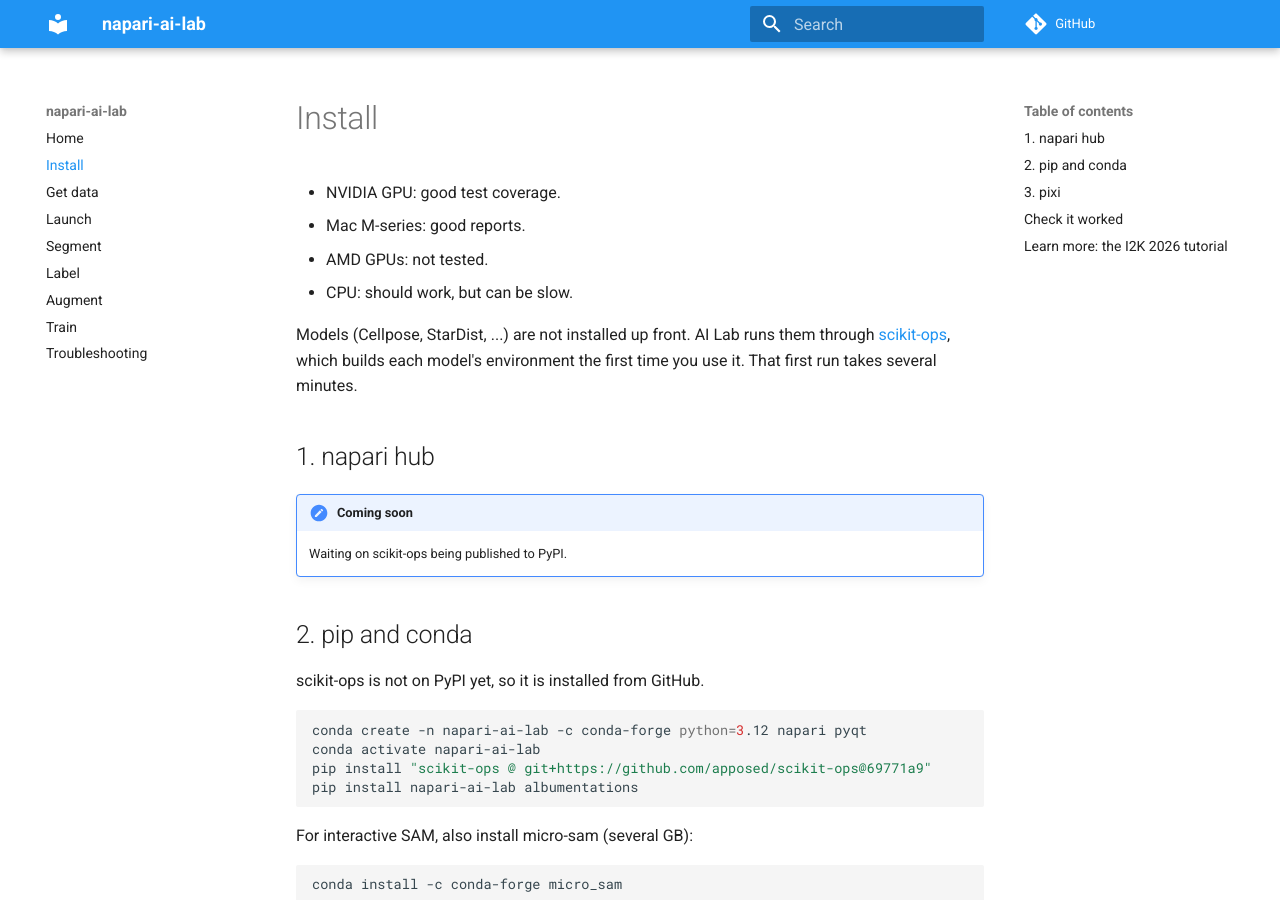
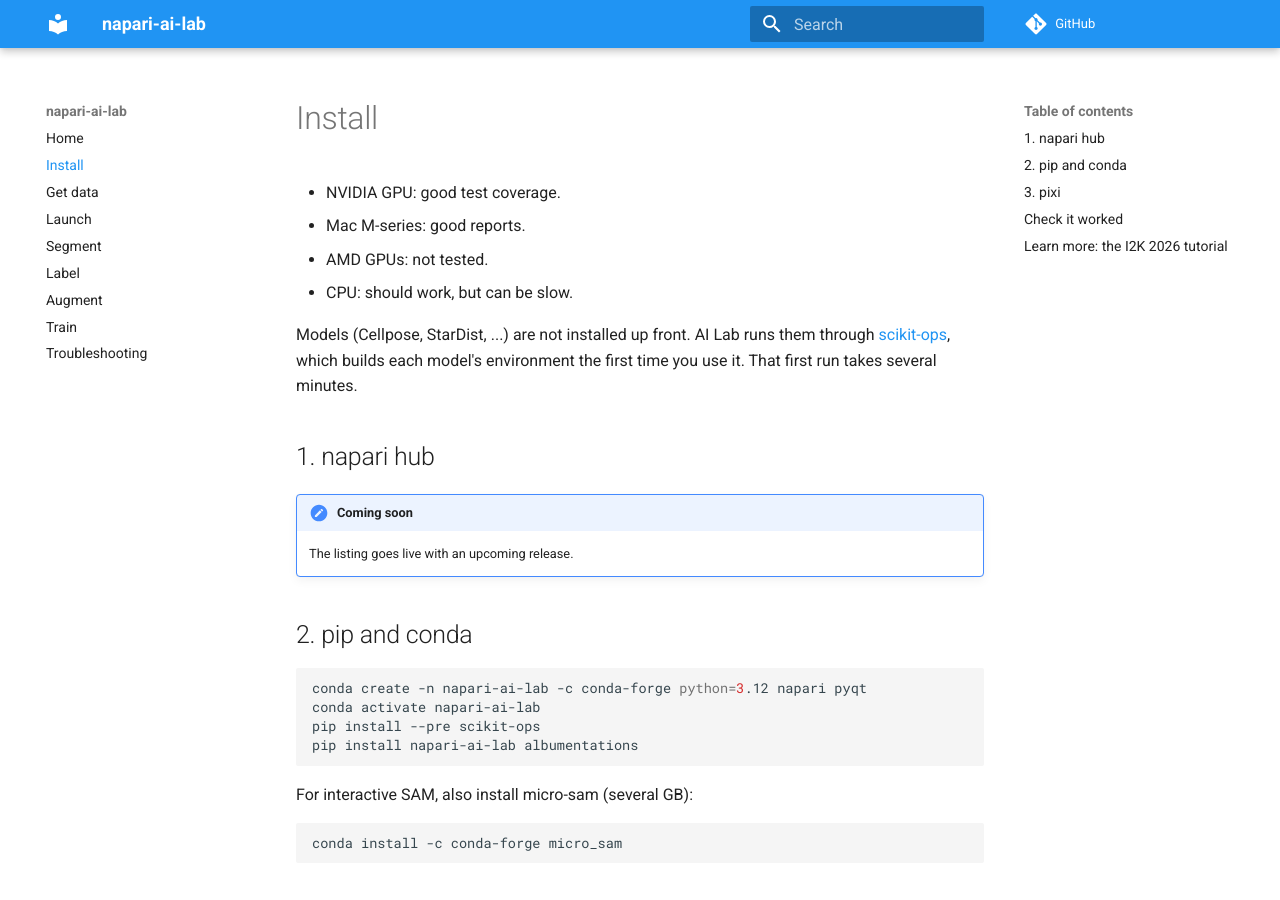
Before and after one commit to True-North-Intelligent-Algorithms/napari-ai-lab, an MkDocs documentation site: the page built from docs/install.md, in a window 1280 px wide and 900 px high. Built offline with MkDocs 1.6.1 and Material for MkDocs 9.7.7, drawn with Linux system fonts in a browser that asks for light colours; comment, search, counter and statistics services are not loaded.

Commit message:
Install scikit-ops from PyPI
scikit-ops is on PyPI now, so the user installs pin scikit-ops==0.1.0.dev3
(with oprunner 0.1.0.dev1, which closes workers at exit) instead of a git
commit, and the pip instructions use `pip install --pre scikit-ops`.

Co-Authored-By: Claude Opus 5.5 <noreply@anthropic.com>

````diff
--- a/docs/install.md
+++ b/docs/install.md
@@ -13,16 +13,14 @@ minutes.
 ## 1. napari hub
 
 !!! note "Coming soon"
-    Waiting on scikit-ops being published to PyPI.
+    The listing goes live with an upcoming release.
 
 ## 2. pip and conda
-
-scikit-ops is not on PyPI yet, so it is installed from GitHub.
 
 ```sh
 conda create -n napari-ai-lab -c conda-forge python=3.12 napari pyqt
 conda activate napari-ai-lab
-pip install "scikit-ops @ git+https://github.com/apposed/scikit-ops@69771a9"
+pip install --pre scikit-ops
 pip install napari-ai-lab albumentations
 ```
 
````
Also changed, not shown: 4 other files.
